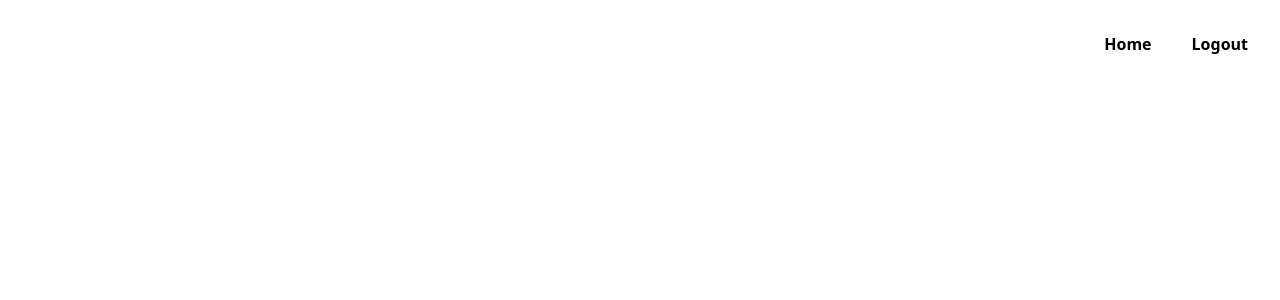
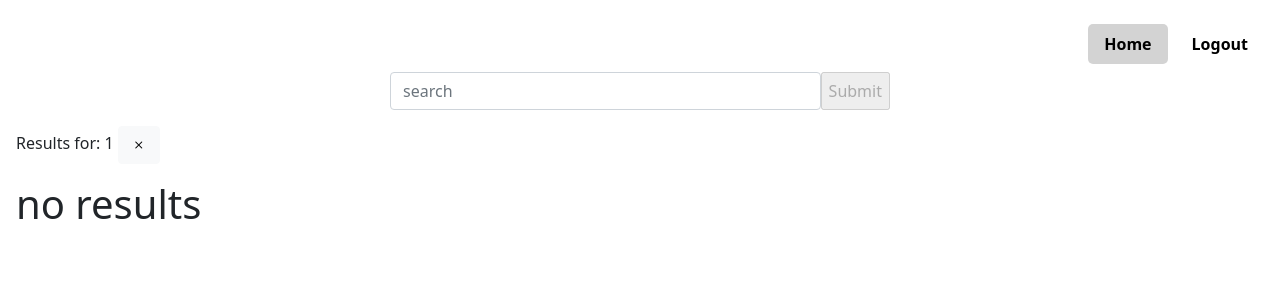
Before and after one commit to davidchenbest/foodApp, an Angular app: page /home/1 in a window 1280 px wide. Before the commit this address led to /. Shown: the top 300 px of the page. Built offline with nearby package versions, Linux system fonts and the light colour scheme; data requests are answered from the project's data file; sample sign-in values are in the browser's storage.

Commit message:
search foods

```diff
--- a/src/app/app-routing.module.ts
+++ b/src/app/app-routing.module.ts
@@ -8,6 +8,11 @@ import { AuthGuardService } from './services/auth-guard.service';
 const routes: Routes = [
   { path: '', redirectTo: 'home', pathMatch: 'full' },
   { path: 'home', component: HomeComponent, canActivate: [AuthGuardService] },
+  {
+    path: 'home/:searchParam',
+    component: HomeComponent,
+    canActivate: [AuthGuardService],
+  },
   { path: 'login', component: LoginComponent },
   { path: 'register', component: RegisterComponent },
 ];
--- a/src/app/components/home/home.component.html
+++ b/src/app/components/home/home.component.html
@@ -2,20 +2,24 @@
     <div class="mb-3">
         <p class="form__seachAndSubmit">
 
-            <input type="search" name="search" placeholder="search" formControlName='search'
-                [ngClass]="{'form--errors':fc.search.touched && fc.search.errors}" class="form-control">
+            <input type="search" name="search" placeholder="search" formControlName='search' class="form-control">
             <input type="submit" class="form__submit" [disabled]='searchForm.invalid'>
         </p>
-        <div *ngIf='fc.search.touched' class="form__errors">
-            <span *ngIf='fc.search.errors?.required'>required</span>
-        </div>
     </div>
 </form>
 
-<div class="foods">
+<p *ngIf='searchParam'>Results for: {{searchParam}} <button (click)='removeSearch()' class="btn btn-light"><i
+            class="bi bi-x"></i></button>
+</p>
+<div *ngIf='foods.length; else noFoods' class="foods">
     <div *ngFor='let food of foods' class="foods__food">
         <p class="food__name">{{food.name | titlecase}}</p>
         <p>{{food.description}}</p>
         <p>{{food.price | currency}}</p>
     </div>
 </div>
+
+
+<ng-template #noFoods>
+    <h1>no results</h1>
+</ng-template>
--- a/src/app/components/home/home.component.ts
+++ b/src/app/components/home/home.component.ts
@@ -1,5 +1,6 @@
 import { Component, OnInit } from '@angular/core';
 import { FormGroup, FormControl, Validators } from '@angular/forms';
+import { ActivatedRoute, Router } from '@angular/router';
 import { FoodService } from 'src/app/services/food.service';
 import { Food } from '../interfaces/Food';
 
@@ -9,6 +10,8 @@ import { Food } from '../interfaces/Food';
   styleUrls: ['./home.component.css'],
 })
 export class HomeComponent implements OnInit {
+  searchId!: number;
+  searchParam!: string;
   foods: Food[] = [];
   searchForm: FormGroup = new FormGroup({
     search: new FormControl('', Validators.required),
@@ -18,15 +21,41 @@ export class HomeComponent implements OnInit {
     return this.searchForm.controls;
   }
 
-  constructor(private foodService: FoodService) {}
+  constructor(
+    private foodService: FoodService,
+    private route: ActivatedRoute,
+    private router: Router
+  ) {}
 
   ngOnInit(): void {
-    this.foodService.getFoods().subscribe((f) => {
-      this.foods = f;
+    const searchParam = this.route.snapshot.paramMap.get('searchParam');
+    this.searchParam = searchParam ? searchParam : '';
+    this.getData();
+
+    this.foodService.searchSubject.subscribe((search) => {
+      this.searchParam = search;
+      this.getData();
+    });
+  }
+
+  getData() {
+    this.foodService.getFoods().subscribe((foods) => {
+      if (this.searchParam) {
+        this.foods = foods.filter((f) =>
+          f.name.toLowerCase().includes(this.searchParam.toLowerCase())
+        );
+      } else this.foods = foods;
     });
   }
 
   onSubmit() {
-    console.log(this.searchForm.value);
+    const { search } = this.searchForm.value;
+    this.foodService.searchSubject.next(search);
+    this.router.navigate(['/home', search]);
+  }
+
+  removeSearch() {
+    this.foodService.searchSubject.next();
+    this.router.navigate(['/home']);
   }
 }
--- a/src/app/services/food.service.ts
+++ b/src/app/services/food.service.ts
@@ -1,15 +1,20 @@
 import { HttpClient } from '@angular/common/http';
 import { Injectable } from '@angular/core';
-import { Observable } from 'rxjs';
+import { Observable, Subject } from 'rxjs';
 import { Food } from '../components/interfaces/Food';
 
 @Injectable({
   providedIn: 'root',
 })
 export class FoodService {
+  searchSubject = new Subject<string>();
   constructor(private httpClient: HttpClient) {}
 
   getFoods(): Observable<Food[]> {
     return this.httpClient.get<Food[]>('http://localhost:3000/foods');
   }
+
+  getFood(id: number): Observable<Food> {
+    return this.httpClient.get<Food>(`http://localhost:3000/foods/${id}`);
+  }
 }
--- a/src/index.html
+++ b/src/index.html
@@ -10,6 +10,7 @@
   <!-- CSS only -->
   <link href="https://cdn.jsdelivr.net/npm/bootstrap@5.0.2/dist/css/bootstrap.min.css" rel="stylesheet"
     integrity="sha384-EVSTQN3/azprG1Anm3QDgpJLIm9Nao0Yz1ztcQTwFspd3yD65VohhpuuCOmLASjC" crossorigin="anonymous">
+  <link rel="stylesheet" href="https://cdn.jsdelivr.net/npm/bootstrap-icons@1.5.0/font/bootstrap-icons.css">
 </head>
 
 <body>
```
